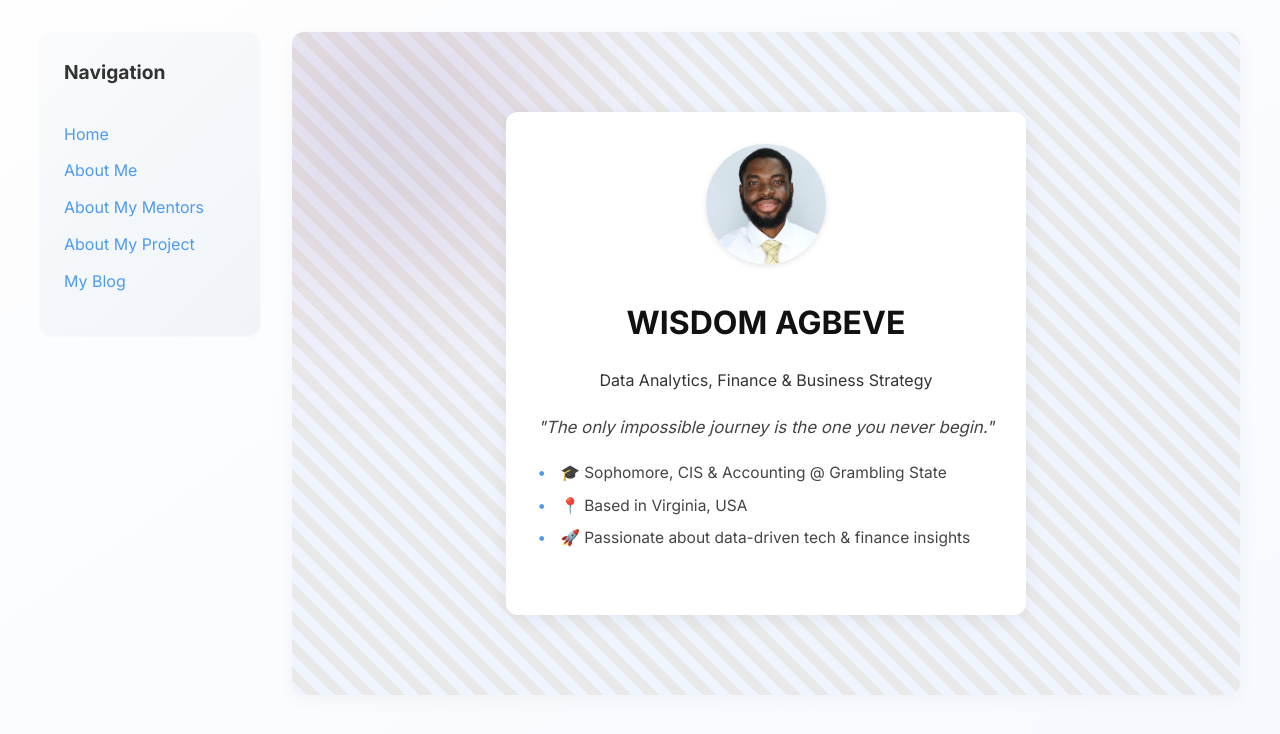
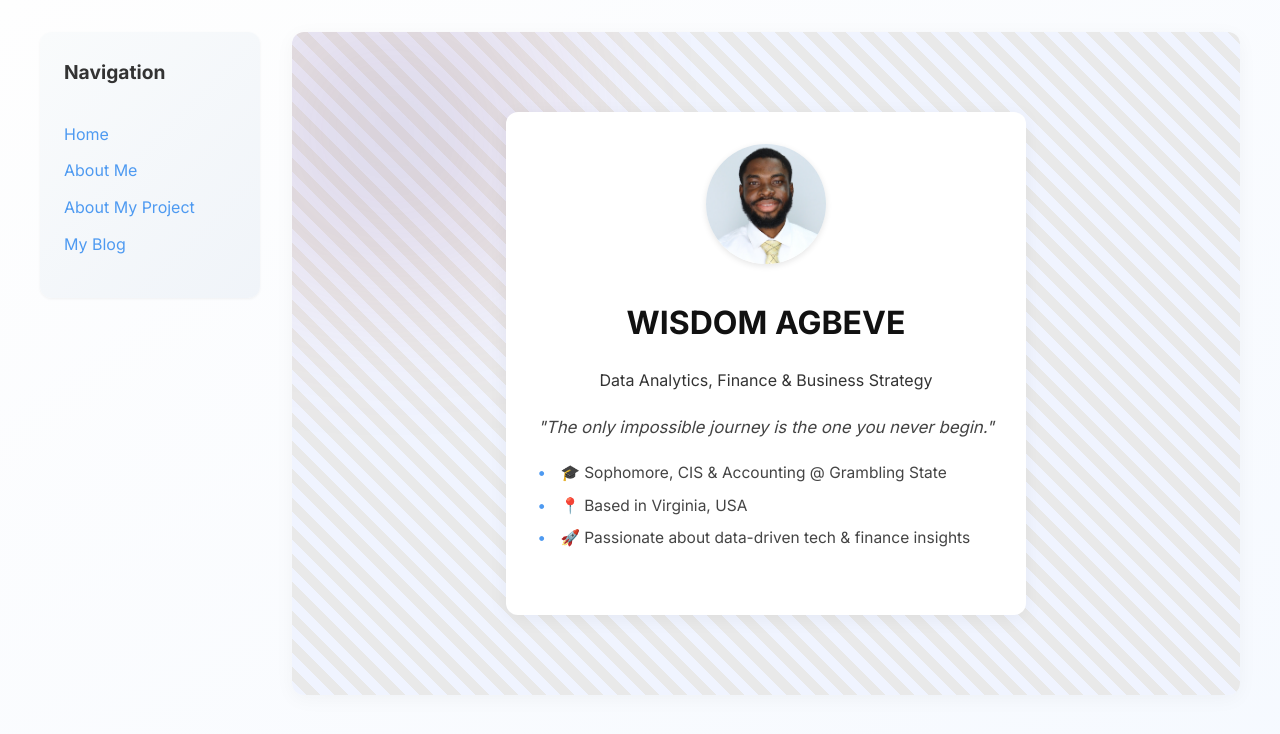
Before and after one commit to wagbeve/wagbeve.github.io, a Jekyll site: the page built from index.md, in a window 1280 px wide. Shown: the top 734 px of the page. Built offline with Jekyll 4.4.1, drawn with Linux system fonts in a browser that asks for light colours.

Commit message:
Update default.html

```diff
--- a/_layouts/default.html
+++ b/_layouts/default.html
@@ -25,7 +25,6 @@
         <ul>
           <li><a href="/">Home</a></li>
           <li><a href="/about-me.html">About Me</a></li>
-          <li><a href="/about-my-mentor.html">About My Mentors</a></li>
           <li><a href="/about-my-project.html">About My Project</a></li>
           <li><a href="/my-blog.html">My Blog</a></li>
         </ul>
```
